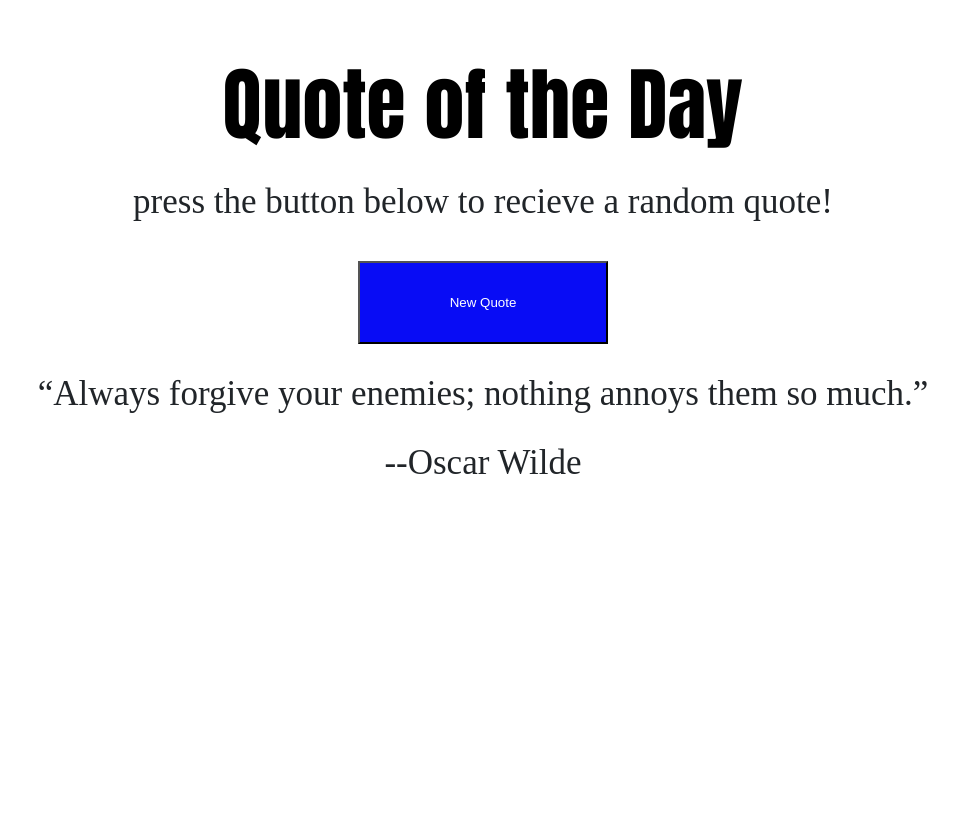
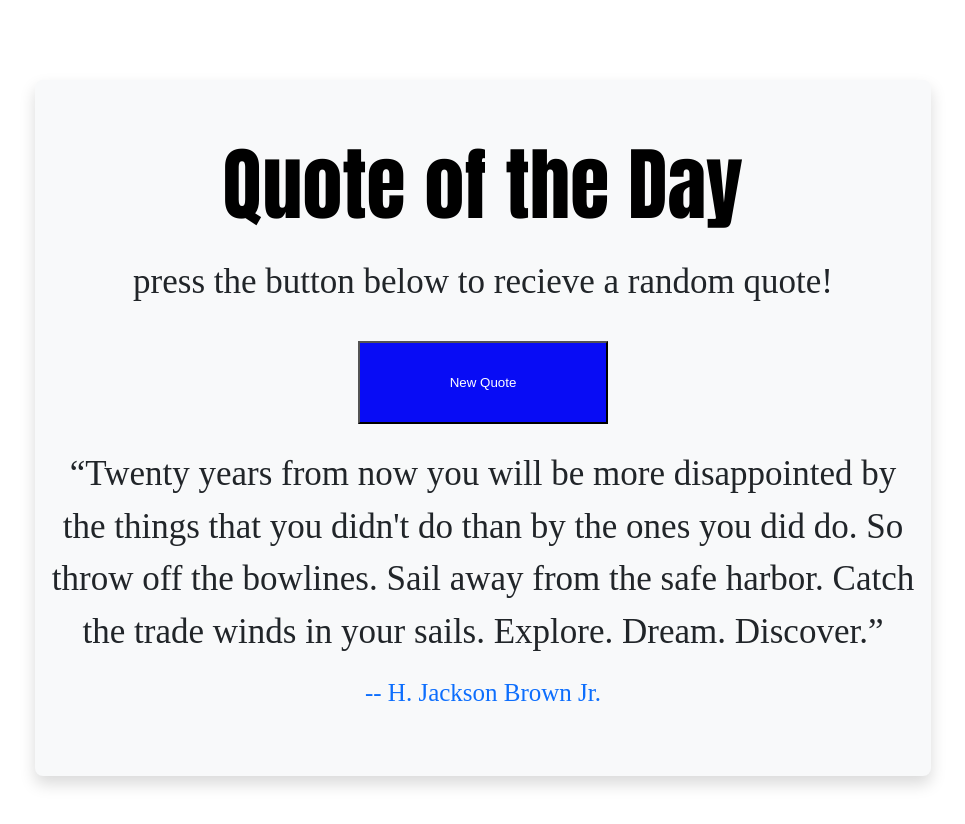
Before and after one commit to rahmaelhousini11/Quotes-App, a plain HTML site: page index.html in a window 1280 px wide. Both pictures are taken after a click on the button "New Quote". Shown: the whole page, without its empty margins (157-1122 px from the left). Before the commit the page ends 800 px from the top, so only its background shows below. Drawn offline with Linux system fonts and the light colour scheme.

Commit message:
second commit

```diff
--- a/css/style.css
+++ b/css/style.css
@@ -9,6 +9,16 @@
 .fontsizyp {
     font-size: 35px;
     font-weight: 400;
+}
+
+.fontsize2 {
+    font-size: 25px;
+
+}
+
+.web {
+    width: 70%;
+    margin-top: 80px;
 }
 
 h2 {
--- a/index.html
+++ b/index.html
@@ -11,14 +11,14 @@
 </head>
 
 <body>
-    <div class="w-75 mx-auto py-5 text-center">
+    <div class=" mx-auto py-5 text-center web rounded-3 shadow p-3 mb-5 bg-body-tertiary">
         <h2 class="my-2 firstfont">Quote of the Day</h2>
         <p class="my-4 secoundfont fontsizyp">press the button below to recieve a random quote!</p>
         <div class="btns">
             <button id="Qbtn" class="mt-2" onclick="addNewQuote();">New Quote</button>
         </div>
         <p class="quote fontsizyp secoundfont mt-4"></p>
-        <p class="author fontsizyp secoundfont mt-3"></p>
+        <p class="author fontsize2 secoundfont mt-3 text-primary"></p>
 
     </div>
     <script src="js/bootstrap.bundle.min.js"></script>
--- a/js/main.js
+++ b/js/main.js
@@ -1,6 +1,3 @@
-// btn = document.getElementById('btn');
-// quote = document.getElementById('quote');
-// author = document.getElementById('author');
 
 var Quotes = [{
     quote: "“I'm selfish, impatient and a little insecure. I make mistakes, I am out of control and at times hard to handle. But if you can't handle me at my worst, then you sure as hell don't deserve me at my best.”",
@@ -45,14 +42,19 @@ btns = document.querySelector("#Qbtn");
 quote = document.querySelector(".quote");
 author = document.querySelector(".author");
 
-
 function addNewQuote() {
-    var randomQuote = Math.floor(Math.random() * Quotes.length);
+    var randomQuote = Math.floor(Math.random() * Quotes.length + 1);
     quote.innerHTML = Quotes[randomQuote].quote;
     author.innerHTML = Quotes[randomQuote].author;
 
 
 }
+
+// btn = document.getElementById('btn');
+// quote = document.getElementById('quote');
+// author = document.getElementById('author');
+
+
 // function addNewauthor() {
 //     var randomauthor = author[Math.floor(Math.random() * author.length)];
 //     author.innerHTML = randomauthor;
```
